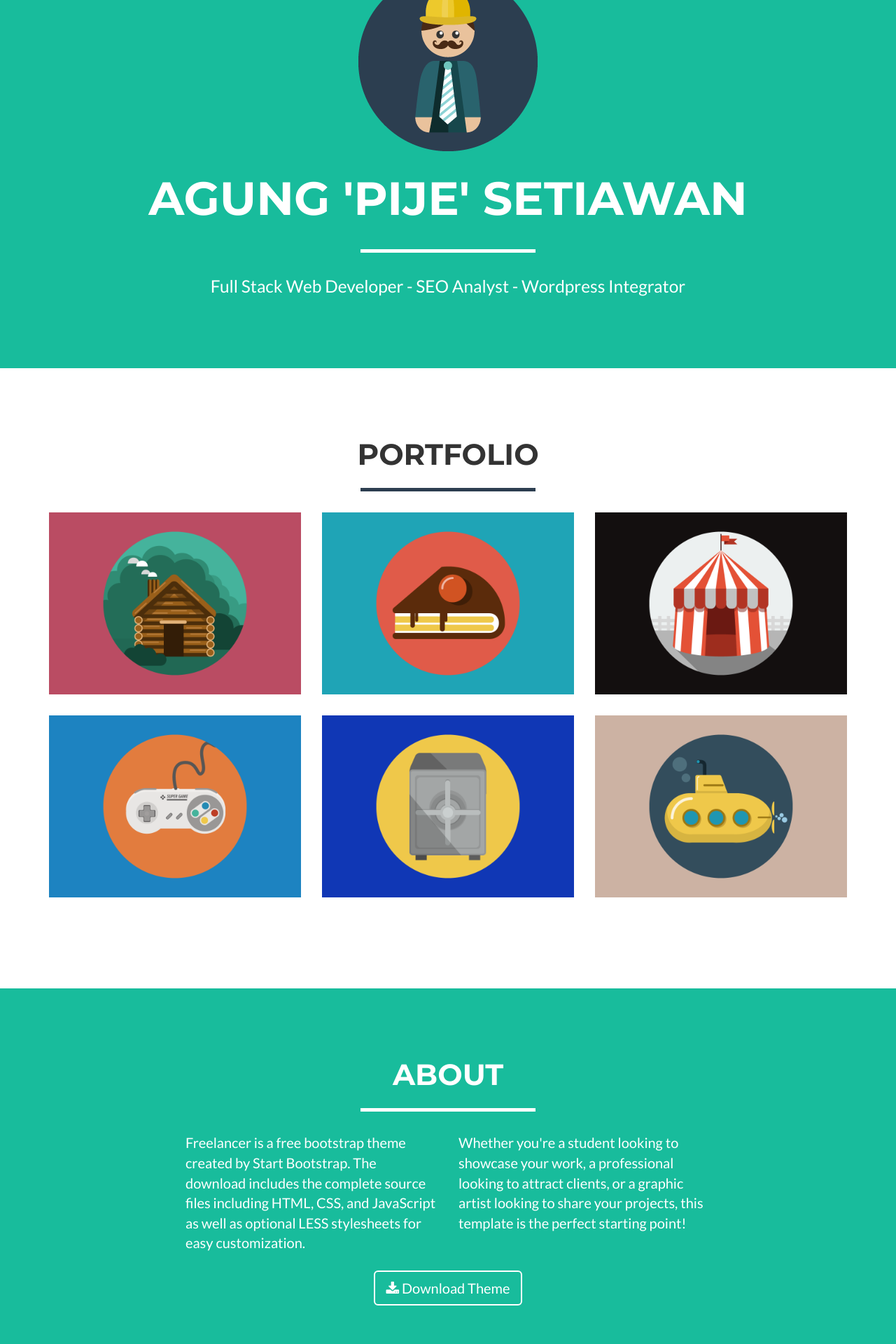
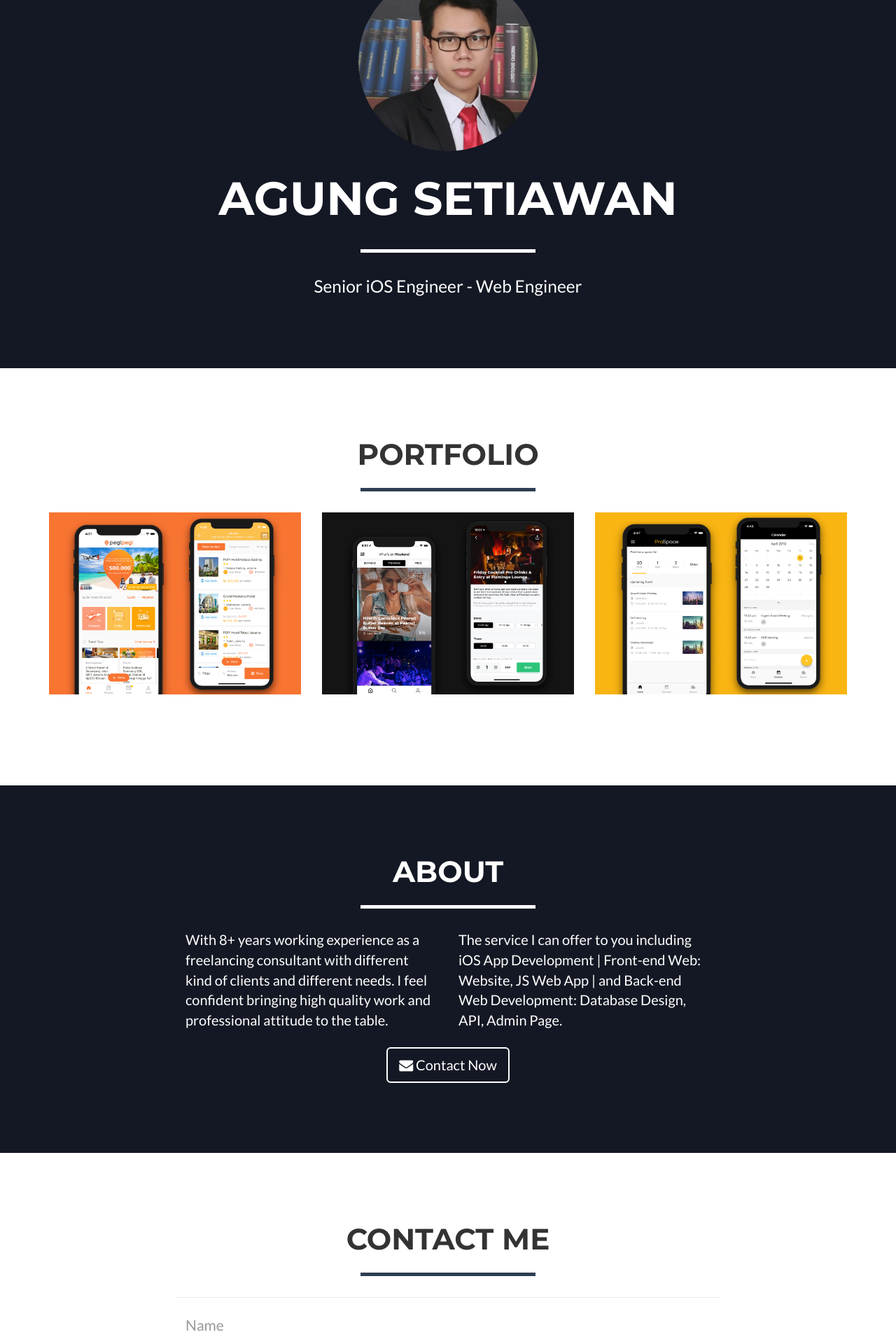
Before and after one commit to agung-s/agung-s.github.io, a PHP site: page / in a window 1280 px wide. Shown: the part 240-2160 px from the top of the page at 70% size. Run offline with PHP 8.4, Linux system fonts and the light colour scheme; some libraries are stand-ins or nearby versions.

Commit message:
Presentable 1

```diff
--- a/css/freelancer.css
+++ b/css/freelancer.css
@@ -54,7 +54,7 @@ hr.star-light {
 	border-color: white;
 }
 hr.star-light:after {
-  background-color: #18BC9C;
+	background-color: #141824;
 	color: white;
 }
 hr.star-primary {
@@ -67,9 +67,14 @@ hr.star-primary:after {
 .img-centered {
 	margin: 0 auto;
 }
+.img-profile {
+	height: 256px;
+	width: 256px;
+	border-radius: 128px;
+}
 header {
 	text-align: center;
-  background: #18BC9C;
+	background: #141824;
 	color: white;
 }
 header .container {
@@ -186,7 +191,7 @@ section h2 {
 	font-size: 3em;
 }
 section.success {
-  background: #18BC9C;
+	background: #141824;
 	color: white;
 }
 @media (max-width: 767px) {
--- a/index.html
+++ b/index.html
@@ -6,8 +6,8 @@
 		<meta charset="utf-8">
 		<meta http-equiv="X-UA-Compatible" content="IE=edge">
 		<meta name="viewport" content="width=device-width, initial-scale=1">
-    <meta name="description" content="Agung 'Pije' Setiawan's Profile and Portfolio">
-    <meta name="author" content="Agung 'Pije' Setiawan">
+		<meta name="description" content="Agung Setiawan's Profile and Portfolio">
+		<meta name="author" content="Agung Setiawan">
 
 		<title>Agung Setiawan's Profile and Portfolio</title>
 
@@ -15,7 +15,7 @@
 		<link href="vendor/bootstrap/css/bootstrap.min.css" rel="stylesheet">
 
 		<!-- Theme CSS -->
-    <link href="css/freelancer.min.css" rel="stylesheet">
+		<link href="css/freelancer.css" rel="stylesheet">
 
 		<!-- Custom Fonts -->
 		<link href="vendor/font-awesome/css/font-awesome.min.css" rel="stylesheet" type="text/css">
@@ -41,7 +41,7 @@
 					<button type="button" class="navbar-toggle" data-toggle="collapse" data-target="#bs-example-navbar-collapse-1">
 						<span class="sr-only">Toggle navigation</span> Menu <i class="fa fa-bars"></i>
 					</button>
-                <a class="navbar-brand" href="#page-top">Agung S</a>
+					<a class="navbar-brand" href="#page-top">Agung</a>
 				</div>
 
 				<!-- Collect the nav links, forms, and other content for toggling -->
@@ -71,11 +71,11 @@
 			<div class="container">
 				<div class="row">
 					<div class="col-lg-12">
-                    <img class="img-responsive" src="img/profile.png" alt="">
+						<img class="img-responsive img-profile" src="img/share.jpg" alt="">
 						<div class="intro-text">
-                        <span class="name">Agung 'Pije' Setiawan</span>
+							<span class="name">Agung Setiawan</span>
 							<hr class="star-light">
-                        <span class="skills">Full Stack Web Developer - SEO Analyst - Wordpress Integrator </span>
+							<span class="skills">Senior iOS Engineer - Web Engineer</span>
 						</div>
 					</div>
 				</div>
@@ -99,7 +99,7 @@
 									<i class="fa fa-search-plus fa-3x"></i>
 								</div>
 							</div>
-                        <img src="img/portfolio/cabin.png" class="img-responsive" alt="">
+							<img src="img/portfolio/pegipegi.png" class="img-responsive" alt="">
 						</a>
 					</div>
 					<div class="col-sm-4 portfolio-item">
@@ -109,7 +109,7 @@
 									<i class="fa fa-search-plus fa-3x"></i>
 								</div>
 							</div>
-                        <img src="img/portfolio/cake.png" class="img-responsive" alt="">
+							<img src="img/portfolio/social_list.png" class="img-responsive" alt="">
 						</a>
 					</div>
 					<div class="col-sm-4 portfolio-item">
@@ -119,37 +119,7 @@
 									<i class="fa fa-search-plus fa-3x"></i>
 								</div>
 							</div>
-                        <img src="img/portfolio/circus.png" class="img-responsive" alt="">
-                    </a>
-                </div>
-                <div class="col-sm-4 portfolio-item">
-                    <a href="#portfolioModal4" class="portfolio-link" data-toggle="modal">
-                        <div class="caption">
-                            <div class="caption-content">
-                                <i class="fa fa-search-plus fa-3x"></i>
-                            </div>
-                        </div>
-                        <img src="img/portfolio/game.png" class="img-responsive" alt="">
-                    </a>
-                </div>
-                <div class="col-sm-4 portfolio-item">
-                    <a href="#portfolioModal5" class="portfolio-link" data-toggle="modal">
-                        <div class="caption">
-                            <div class="caption-content">
-                                <i class="fa fa-search-plus fa-3x"></i>
-                            </div>
-                        </div>
-                        <img src="img/portfolio/safe.png" class="img-responsive" alt="">
-                    </a>
-                </div>
-                <div class="col-sm-4 portfolio-item">
-                    <a href="#portfolioModal6" class="portfolio-link" data-toggle="modal">
-                        <div class="caption">
-                            <div class="caption-content">
-                                <i class="fa fa-search-plus fa-3x"></i>
-                            </div>
-                        </div>
-                        <img src="img/portfolio/submarine.png" class="img-responsive" alt="">
+							<img src="img/portfolio/prospace.png" class="img-responsive" alt="">
 						</a>
 					</div>
 				</div>
@@ -167,14 +137,18 @@
 				</div>
 				<div class="row">
 					<div class="col-lg-4 col-lg-offset-2">
-                    <p>Freelancer is a free bootstrap theme created by Start Bootstrap. The download includes the complete source files including HTML, CSS, and JavaScript as well as optional LESS stylesheets for easy customization.</p>
+						<p>
+							With 8+ years working experience as a freelancing consultant with different kind of clients and different needs. I feel confident bringing high quality work and professional attitude to the table.
+						</p>
 					</div>
 					<div class="col-lg-4">
-                    <p>Whether you're a student looking to showcase your work, a professional looking to attract clients, or a graphic artist looking to share your projects, this template is the perfect starting point!</p>
+						<p>
+							The service I can offer to you including iOS App Development | Front-end Web: Website, JS Web App | and Back-end Web Development: Database Design, API, Admin Page.
+						</p>
 					</div>
 					<div class="col-lg-8 col-lg-offset-2 text-center">
-                    <a href="#" class="btn btn-lg btn-outline">
-                        <i class="fa fa-download"></i> Download Theme
+						<a href="#contact" class="btn btn-lg btn-outline">
+							<i class="fa fa-envelope"></i> Contact Now
 						</a>
 					</div>
 				</div>
@@ -243,32 +217,26 @@
 					<div class="row">
 						<div class="footer-col col-md-4">
 							<h3>Location</h3>
-                        <p>3481 Melrose Place
-                            <br>Beverly Hills, CA 90210</p>
+							<p>East Jakarta City
+								<br>Jakarta, Indonesia 13950</p>
 						</div>
 						<div class="footer-col col-md-4">
 							<h3>Around the Web</h3>
 							<ul class="list-inline">
 								<li>
-                                <a href="#" class="btn-social btn-outline"><i class="fa fa-fw fa-facebook"></i></a>
+									<a href="https://www.facebook.com/vjspace0" class="btn-social btn-outline"><i class="fa fa-fw fa-facebook"></i></a>
 								</li>
 								<li>
-                                <a href="#" class="btn-social btn-outline"><i class="fa fa-fw fa-google-plus"></i></a>
+									<a href="https://www.linkedin.com/in/agung-s/" class="btn-social btn-outline"><i class="fa fa-fw fa-linkedin"></i></a>
 								</li>
 								<li>
-                                <a href="#" class="btn-social btn-outline"><i class="fa fa-fw fa-twitter"></i></a>
-                            </li>
-                            <li>
-                                <a href="#" class="btn-social btn-outline"><i class="fa fa-fw fa-linkedin"></i></a>
-                            </li>
-                            <li>
-                                <a href="#" class="btn-social btn-outline"><i class="fa fa-fw fa-dribbble"></i></a>
+									<a href="#contact" class="btn-social btn-outline"><i class="fa fa-fw fa-envelope"></i></a>
 								</li>
 							</ul>
 						</div>
 						<div class="footer-col col-md-4">
-                        <h3>About Freelancer</h3>
-                        <p>Freelance is a free to use, open source Bootstrap theme created by <a href="http://startbootstrap.com">Start Bootstrap</a>.</p>
+							<h3>TL;DR</h3>
+							<p>Doing a clean and sleek iOS app is something I do best. Let's <a href="#contact">talk</a> now!</p>
 						</div>
 					</div>
 				</div>
@@ -277,7 +245,7 @@
 				<div class="container">
 					<div class="row">
 						<div class="col-lg-12">
-                        Copyright &copy; Your Website 2016
+							Copyright &copy; Agung Setiawan 2019
 						</div>
 					</div>
 				</div>
@@ -304,21 +272,38 @@
 					<div class="row">
 						<div class="col-lg-8 col-lg-offset-2">
 							<div class="modal-body">
-                            <h2>Project Title</h2>
+								<h2>Pegipegi Travel iOS App</h2>
 								<hr class="star-primary">
-                            <img src="img/portfolio/cabin.png" class="img-responsive img-centered" alt="">
-                            <p>Use this area of the page to describe your project. The icon above is part of a free icon set by <a href="https://sellfy.com/p/8Q9P/jV3VZ/">Flat Icons</a>. On their website, you can download their free set with 16 icons, or you can purchase the entire set with 146 icons for only $12!</p>
+								<img src="img/portfolio/pegipegi.png" class="img-responsive img-centered" alt="">
+								<p>
+									Pegipegi, the second largest OTA (Online Travel Agency) in Indonesia with millions of installs.
+									This app was built to keep up with the competition to replace existing outdated app.
+									Using latest technology and sophisticated app architecture to serve millions of it's user without hassle.
+								</p>
+								<p style="text-align: left">
+									Built on:
+								</p>
+								<ul style="text-align: left; font-size: 18px;">
+									<li>Swift</li>
+									<li>VIPER Architecture</li>
+									<li>Data-driven Instagram Framework</li>
+									<li>High Security Encryption</li>
+								</ul>
+								<p style="text-align: left">
+									App URL: <a href="https://itunes.apple.com/app/pegipegi-hotel-train-flight/id1054846518">Pegipegi Hotel Train Flight</a>
+								</p>
+
 								<ul class="list-inline item-details">
 									<li>Client:
-                                    <strong><a href="http://startbootstrap.com">Start Bootstrap</a>
+										<strong><a href="https://www.pegipegi.com/">Pegipegi</a>
 										</strong>
 									</li>
 									<li>Date:
-                                    <strong><a href="http://startbootstrap.com">April 2014</a>
+										<strong><a href="">January 2019</a>
 										</strong>
 									</li>
 									<li>Service:
-                                    <strong><a href="http://startbootstrap.com">Web Development</a>
+										<strong><a href="https://www.google.com/search?q=ios%20app%20revamp%20means">iOS App Revamp</a>
 										</strong>
 									</li>
 								</ul>
@@ -341,21 +326,37 @@
 					<div class="row">
 						<div class="col-lg-8 col-lg-offset-2">
 							<div class="modal-body">
-                            <h2>Project Title</h2>
+								<h2>Social List Experience iOS App</h2>
 								<hr class="star-primary">
-                            <img src="img/portfolio/cake.png" class="img-responsive img-centered" alt="">
-                            <p>Use this area of the page to describe your project. The icon above is part of a free icon set by <a href="https://sellfy.com/p/8Q9P/jV3VZ/">Flat Icons</a>. On their website, you can download their free set with 16 icons, or you can purchase the entire set with 146 icons for only $12!</p>
+								<img src="img/portfolio/social_list.png" class="img-responsive img-centered" alt="">
+								<p>
+									Social List, an innovative company which serve exclusive experience all across Sydney, so people in Sydney can have a taste of everything in their great city.
+									The app is very sleek and stylish to accommodate their big city taste, and feel light all around.
+								</p>
+								<p style="text-align: left">
+									Built on:
+								</p>
+								<ul style="text-align: left; font-size: 18px;">
+									<li>Swift</li>
+									<li>Apple Pass Technology</li>
+									<li>Credit Card Payment Integration</li>
+									<li>API and Backend Service</li>
+								</ul>
+								<p style="text-align: left">
+									App URL: <a href="https://itunes.apple.com/app/social-list/id1397698572">Social List</a>
+								</p>
+
 								<ul class="list-inline item-details">
 									<li>Client:
-                                    <strong><a href="http://startbootstrap.com">Start Bootstrap</a>
+										<strong><a href="https://www.sociallist.com.au/">Social List</a>
 										</strong>
 									</li>
 									<li>Date:
-                                    <strong><a href="http://startbootstrap.com">April 2014</a>
+										<strong><a href="">April 2019</a>
 										</strong>
 									</li>
 									<li>Service:
-                                    <strong><a href="http://startbootstrap.com">Web Development</a>
+										<strong><a href="https://www.google.com/search?q=iOS App, API Development">iOS App, API Development</a>
 										</strong>
 									</li>
 								</ul>
@@ -378,132 +379,36 @@
 					<div class="row">
 						<div class="col-lg-8 col-lg-offset-2">
 							<div class="modal-body">
-                            <h2>Project Title</h2>
+								<h2>Prospace Meet iOS App</h2>
 								<hr class="star-primary">
-                            <img src="img/portfolio/circus.png" class="img-responsive img-centered" alt="">
-                            <p>Use this area of the page to describe your project. The icon above is part of a free icon set by <a href="https://sellfy.com/p/8Q9P/jV3VZ/">Flat Icons</a>. On their website, you can download their free set with 16 icons, or you can purchase the entire set with 146 icons for only $12!</p>
+								<img src="img/portfolio/prospace.png" class="img-responsive img-centered" alt="">
+								<p>
+									Prospace is a meeting room management app that is simple yet sophisticated and rich of feature.
+									It's intended to make companies that use their service don't have to do anything yet their meeting room is efficiently managed.
+								</p>
+								<p style="text-align: left">
+									Built on:
+								</p>
+								<ul style="text-align: left; font-size: 18px;">
+									<li>Swift</li>
+									<li>MVC Architecture</li>
+									<li>Real-time Calendar Integration</li>
+								</ul>
+								<p style="text-align: left">
+									App URL: <a href="https://itunes.apple.com/app/prospace-meet/id1454349517">Prospace Meet</a>
+								</p>
+
 								<ul class="list-inline item-details">
 									<li>Client:
-                                    <strong><a href="http://startbootstrap.com">Start Bootstrap</a>
+										<strong><a href="https://prospace.io/">Prospace</a>
 										</strong>
 									</li>
 									<li>Date:
-                                    <strong><a href="http://startbootstrap.com">April 2014</a>
+										<strong><a href="">February 2019</a>
 										</strong>
 									</li>
 									<li>Service:
-                                    <strong><a href="http://startbootstrap.com">Web Development</a>
-                                    </strong>
-                                </li>
-                            </ul>
-                            <button type="button" class="btn btn-default" data-dismiss="modal"><i class="fa fa-times"></i> Close</button>
-                        </div>
-                    </div>
-                </div>
-            </div>
-        </div>
-    </div>
-    <div class="portfolio-modal modal fade" id="portfolioModal4" tabindex="-1" role="dialog" aria-hidden="true">
-        <div class="modal-content">
-            <div class="close-modal" data-dismiss="modal">
-                <div class="lr">
-                    <div class="rl">
-                    </div>
-                </div>
-            </div>
-            <div class="container">
-                <div class="row">
-                    <div class="col-lg-8 col-lg-offset-2">
-                        <div class="modal-body">
-                            <h2>Project Title</h2>
-                            <hr class="star-primary">
-                            <img src="img/portfolio/game.png" class="img-responsive img-centered" alt="">
-                            <p>Use this area of the page to describe your project. The icon above is part of a free icon set by <a href="https://sellfy.com/p/8Q9P/jV3VZ/">Flat Icons</a>. On their website, you can download their free set with 16 icons, or you can purchase the entire set with 146 icons for only $12!</p>
-                            <ul class="list-inline item-details">
-                                <li>Client:
-                                    <strong><a href="http://startbootstrap.com">Start Bootstrap</a>
-                                    </strong>
-                                </li>
-                                <li>Date:
-                                    <strong><a href="http://startbootstrap.com">April 2014</a>
-                                    </strong>
-                                </li>
-                                <li>Service:
-                                    <strong><a href="http://startbootstrap.com">Web Development</a>
-                                    </strong>
-                                </li>
-                            </ul>
-                            <button type="button" class="btn btn-default" data-dismiss="modal"><i class="fa fa-times"></i> Close</button>
-                        </div>
-                    </div>
-                </div>
-            </div>
-        </div>
-    </div>
-    <div class="portfolio-modal modal fade" id="portfolioModal5" tabindex="-1" role="dialog" aria-hidden="true">
-        <div class="modal-content">
-            <div class="close-modal" data-dismiss="modal">
-                <div class="lr">
-                    <div class="rl">
-                    </div>
-                </div>
-            </div>
-            <div class="container">
-                <div class="row">
-                    <div class="col-lg-8 col-lg-offset-2">
-                        <div class="modal-body">
-                            <h2>Project Title</h2>
-                            <hr class="star-primary">
-                            <img src="img/portfolio/safe.png" class="img-responsive img-centered" alt="">
-                            <p>Use this area of the page to describe your project. The icon above is part of a free icon set by <a href="https://sellfy.com/p/8Q9P/jV3VZ/">Flat Icons</a>. On their website, you can download their free set with 16 icons, or you can purchase the entire set with 146 icons for only $12!</p>
-                            <ul class="list-inline item-details">
-                                <li>Client:
-                                    <strong><a href="http://startbootstrap.com">Start Bootstrap</a>
-                                    </strong>
-                                </li>
-                                <li>Date:
-                                    <strong><a href="http://startbootstrap.com">April 2014</a>
-                                    </strong>
-                                </li>
-                                <li>Service:
-                                    <strong><a href="http://startbootstrap.com">Web Development</a>
-                                    </strong>
-                                </li>
-                            </ul>
-                            <button type="button" class="btn btn-default" data-dismiss="modal"><i class="fa fa-times"></i> Close</button>
-                        </div>
-                    </div>
-                </div>
-            </div>
-        </div>
-    </div>
-    <div class="portfolio-modal modal fade" id="portfolioModal6" tabindex="-1" role="dialog" aria-hidden="true">
-        <div class="modal-content">
-            <div class="close-modal" data-dismiss="modal">
-                <div class="lr">
-                    <div class="rl">
-                    </div>
-                </div>
-            </div>
-            <div class="container">
-                <div class="row">
-                    <div class="col-lg-8 col-lg-offset-2">
-                        <div class="modal-body">
-                            <h2>Project Title</h2>
-                            <hr class="star-primary">
-                            <img src="img/portfolio/submarine.png" class="img-responsive img-centered" alt="">
-                            <p>Use this area of the page to describe your project. The icon above is part of a free icon set by <a href="https://sellfy.com/p/8Q9P/jV3VZ/">Flat Icons</a>. On their website, you can download their free set with 16 icons, or you can purchase the entire set with 146 icons for only $12!</p>
-                            <ul class="list-inline item-details">
-                                <li>Client:
-                                    <strong><a href="http://startbootstrap.com">Start Bootstrap</a>
-                                    </strong>
-                                </li>
-                                <li>Date:
-                                    <strong><a href="http://startbootstrap.com">April 2014</a>
-                                    </strong>
-                                </li>
-                                <li>Service:
-                                    <strong><a href="http://startbootstrap.com">Web Development</a>
+										<strong><a href="https://www.google.com/search?q=iOS App">iOS App</a>
 										</strong>
 									</li>
 								</ul>
```
Also changed, not shown: other parts of css/freelancer.css (+16 -16 lines), js/contact_me.js (+9 -9 lines), img/portfolio/pegipegi.png (added), img/portfolio/prospace.png (added), img/portfolio/social_list.png (added), img/share.jpg (added), 1 other file. Lines whose indentation alone changed are shown as unchanged.
